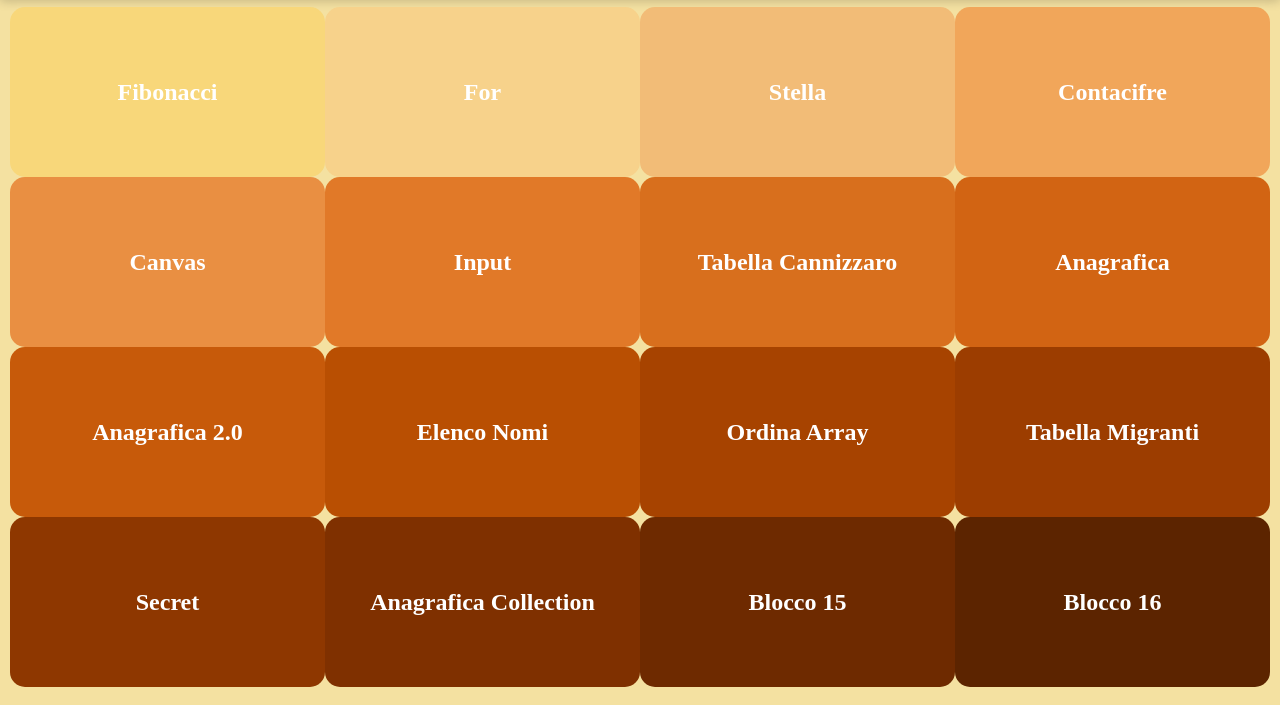
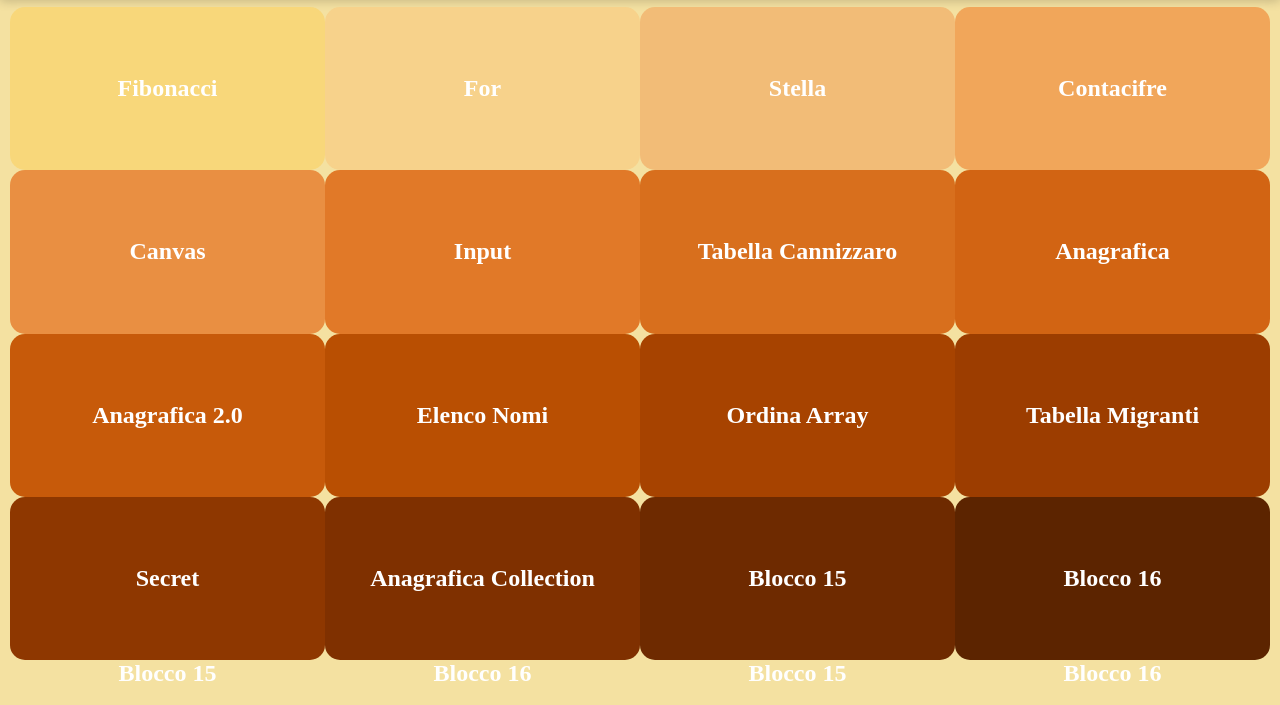
Before and after one commit to tommasoNibaldi/tommasonibaldi.github.io, a plain HTML site: page index.html in a window 1280 px wide. Shown: the part 95-800 px from the top of the page. Drawn offline with Linux system fonts and the light colour scheme.

Commit message:
Update index.html

```diff
--- a/index.html
+++ b/index.html
@@ -105,6 +105,10 @@
         <div class="block"><a href="anagraficacollection.html" target="_blank">Anagrafica Collection</a></div>
         <div class="block"><a href="" target="_blank">Blocco 15</a></div>
         <div class="block"><a href="" target="_blank">Blocco 16</a></div>
+        <div class="block"><a href="" target="_blank">Blocco 15</a></div>
+        <div class="block"><a href="" target="_blank">Blocco 16</a></div>
+        <div class="block"><a href="" target="_blank">Blocco 15</a></div>
+        <div class="block"><a href="" target="_blank">Blocco 16</a></div>
     </div>
 
 </body>
```
